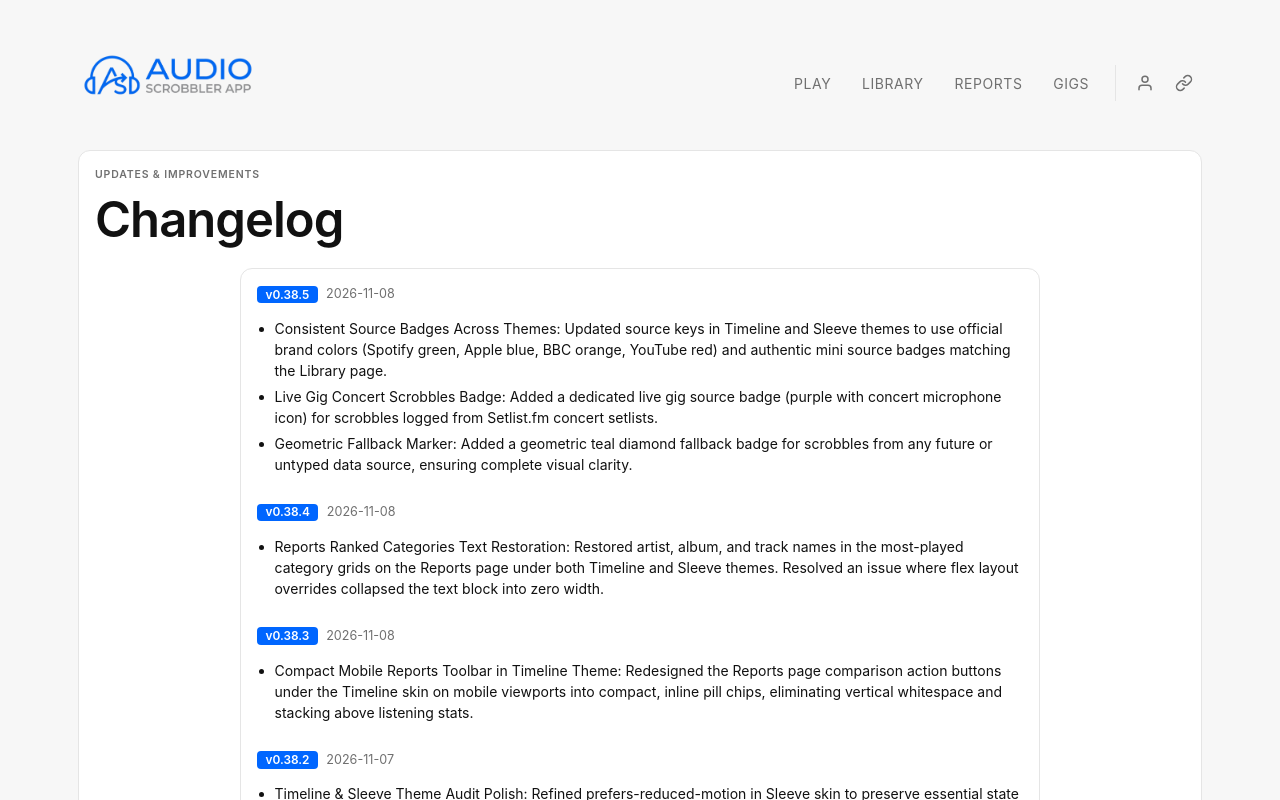
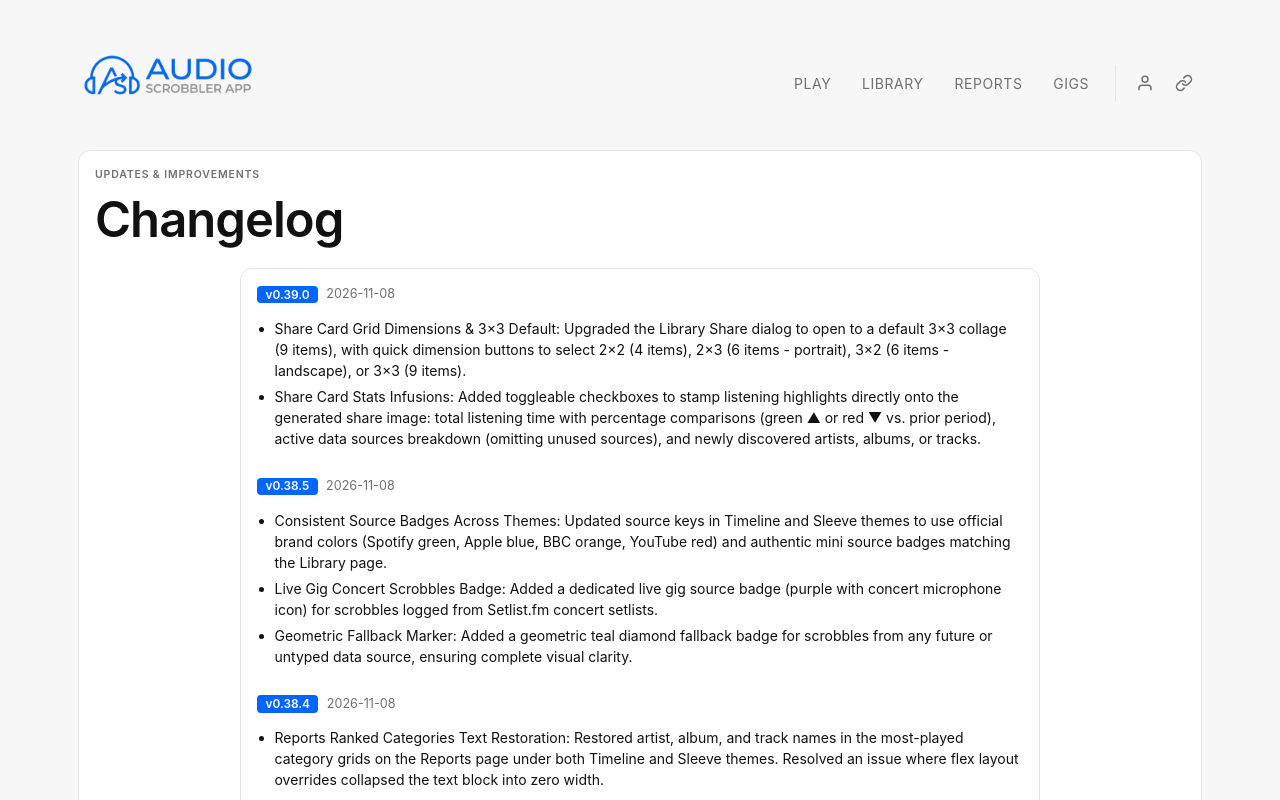
Before and after one commit to Notascooby25/audio-scrobbler-app, a React (Vite) app in the folder frontend/: page /changelog in a window 1280 px wide. Shown: the top 800 px of the page. Built offline with nearby package versions, Linux system fonts and the light colour scheme; no server answers.

Commit message:
docs: document share card grid dimensions and stats infusions in changelog and user guide

```diff
--- a/frontend/package.json
+++ b/frontend/package.json
@@ -1,7 +1,7 @@
 {
   "name": "audio-scrobbler-app",
   "private": true,
-  "version": "0.38.5",
+  "version": "0.39.0",
   "type": "module",
   "scripts": {
     "dev": "vite",
--- a/frontend/src/changelogData.js
+++ b/frontend/src/changelogData.js
@@ -1,4 +1,12 @@
 export const CHANGELOG = [
+  {
+    version: "0.39.0",
+    date: "2026-11-08",
+    changes: [
+      "Share Card Grid Dimensions & 3×3 Default: Upgraded the Library Share dialog to open to a default 3×3 collage (9 items), with quick dimension buttons to select 2×2 (4 items), 2×3 (6 items - portrait), 3×2 (6 items - landscape), or 3×3 (9 items).",
+      "Share Card Stats Infusions: Added toggleable checkboxes to stamp listening highlights directly onto the generated share image: total listening time with percentage comparisons (green ▲ or red ▼ vs. prior period), active data sources breakdown (omitting unused sources), and newly discovered artists, albums, or tracks.",
+    ],
+  },
   {
     version: "0.38.5",
     date: "2026-11-08",
--- a/frontend/src/components/settings/UserGuideSection.jsx
+++ b/frontend/src/components/settings/UserGuideSection.jsx
@@ -301,9 +301,12 @@ export default function UserGuideSection() {
             heart explains that liking is only supported for music played through Spotify.
           </li>
           <li>
-            <strong>Shareable Image Cards:</strong> Want to brag about your top 5 albums or artists?
-            In the Library, click the "Share" button to generate a beautiful, formatted image card
-            ready to download or send directly to friends.
+            <strong>Shareable Image Cards:</strong> Want to brag about your top music? In the
+            Library, click the "Share" button to generate a beautiful, formatted image card ready to
+            download or send directly to friends. Choose between 2×2 (4 items), 2×3 (6 items -
+            portrait), 3×2 (6 items - landscape), or 3×3 (9 items - square collage, default). You
+            can also optionally stamp key stats directly onto the card, including total listening
+            time with percentage change, active sources breakdown, and discovery counts!
           </li>
         </ul>
       </article>
```
